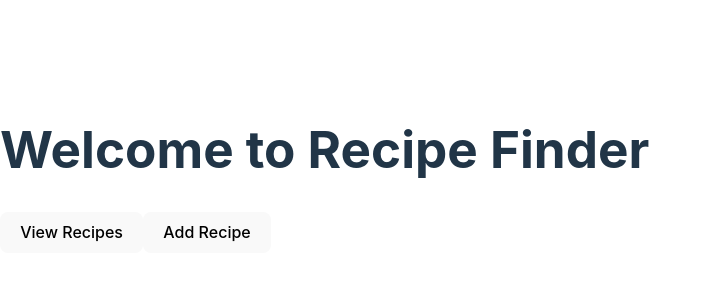
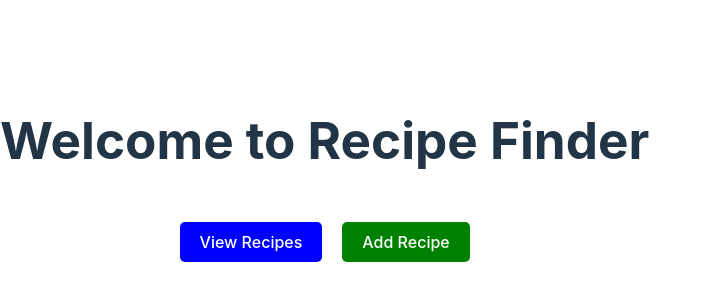
Before and after one commit to amyle37051/recipe-app, a React (Vite) app: page / in a window 1280 px wide. Shown: the part 230-530 px from the top of the page, without its empty margins (0-711 px from the left). Built offline with nearby package versions, Linux system fonts and the light colour scheme.

Commit message:
added css for homepage

```diff
--- /dev/null
+++ b/src/HomePage.css
@@ -0,0 +1,32 @@
+.homepage-container {
+    display: flex;
+    flex-direction: column;
+    justify-content: center; /* Centers vertically */
+    align-items: center; /* Centers horizontally */
+    height: 100vh; /* Full screen height */
+    text-align: center;
+  }
+
+  .button-container {
+    display: flex;
+    gap: 20px; /* Space between buttons */
+    margin-top: 20px; /* Space from heading */
+  }
+
+  button {
+    padding: 10px 20px;
+    font-size: 16px;
+    border: none;
+    cursor: pointer;
+    border-radius: 5px;
+  }
+
+  .view-recipes {
+    background-color: blue;
+    color: white;
+  }
+
+  .add-recipe {
+    background-color: green;
+    color: white;
+  }
--- a/src/HomePage.tsx
+++ b/src/HomePage.tsx
@@ -1,16 +1,17 @@
 import React from "react";
 import { Link } from "react-router-dom";
+import "./HomePage.css"; // Import CSS for styling
 
 function HomePage() {
   return (
-    <div className="flex flex-col items-center justify-center min-h-screen gap-4">
-      <h1 className="text-3xl font-bold">Welcome to Recipe Finder</h1>
-      <div className="flex gap-4">
+    <div className="homepage-container">
+      <h1>Welcome to Recipe Finder</h1>
+      <div className="button-container">
         <Link to="/recipes">
-          <button className="px-4 py-2 bg-blue-500 text-white rounded">View Recipes</button>
+          <button className="view-recipes">View Recipes</button>
         </Link>
         <Link to="/add-recipe">
-          <button className="px-4 py-2 bg-green-500 text-white rounded">Add Recipe</button>
+          <button className="add-recipe">Add Recipe</button>
         </Link>
       </div>
     </div>
```
